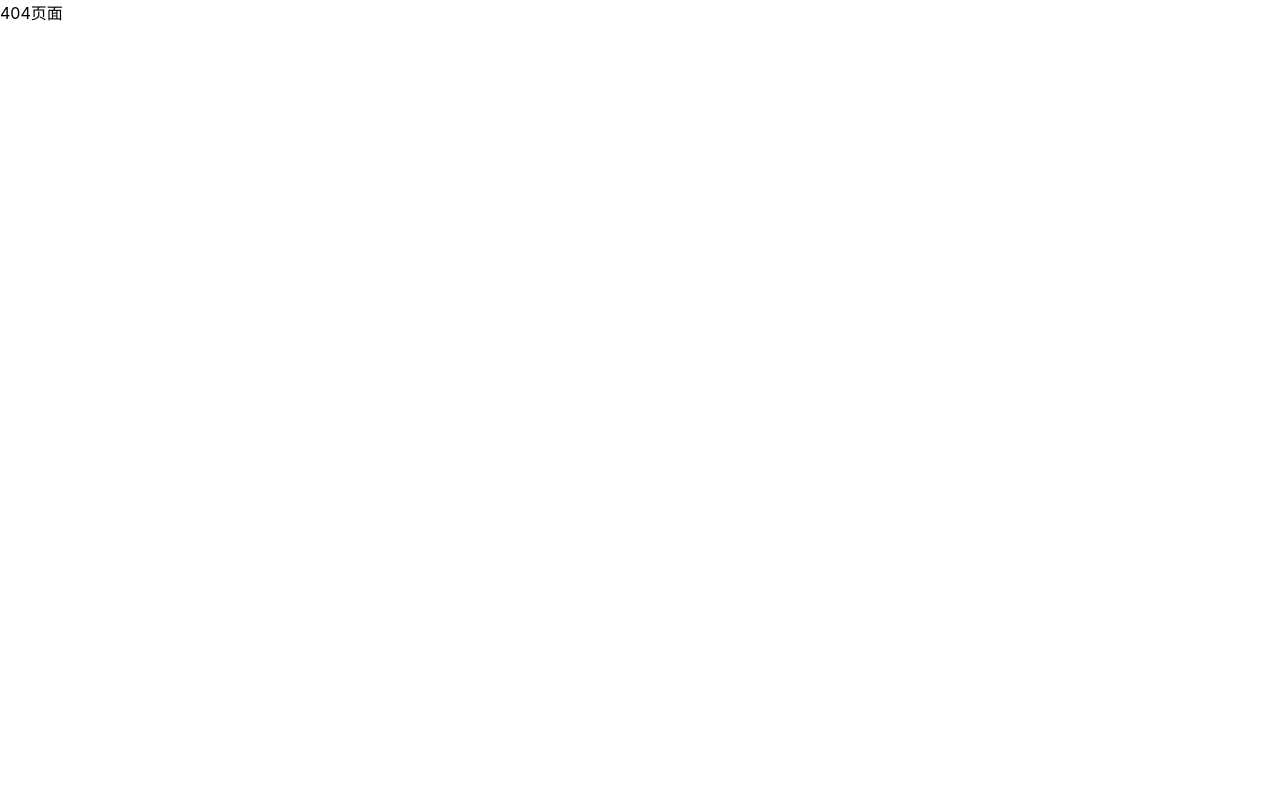
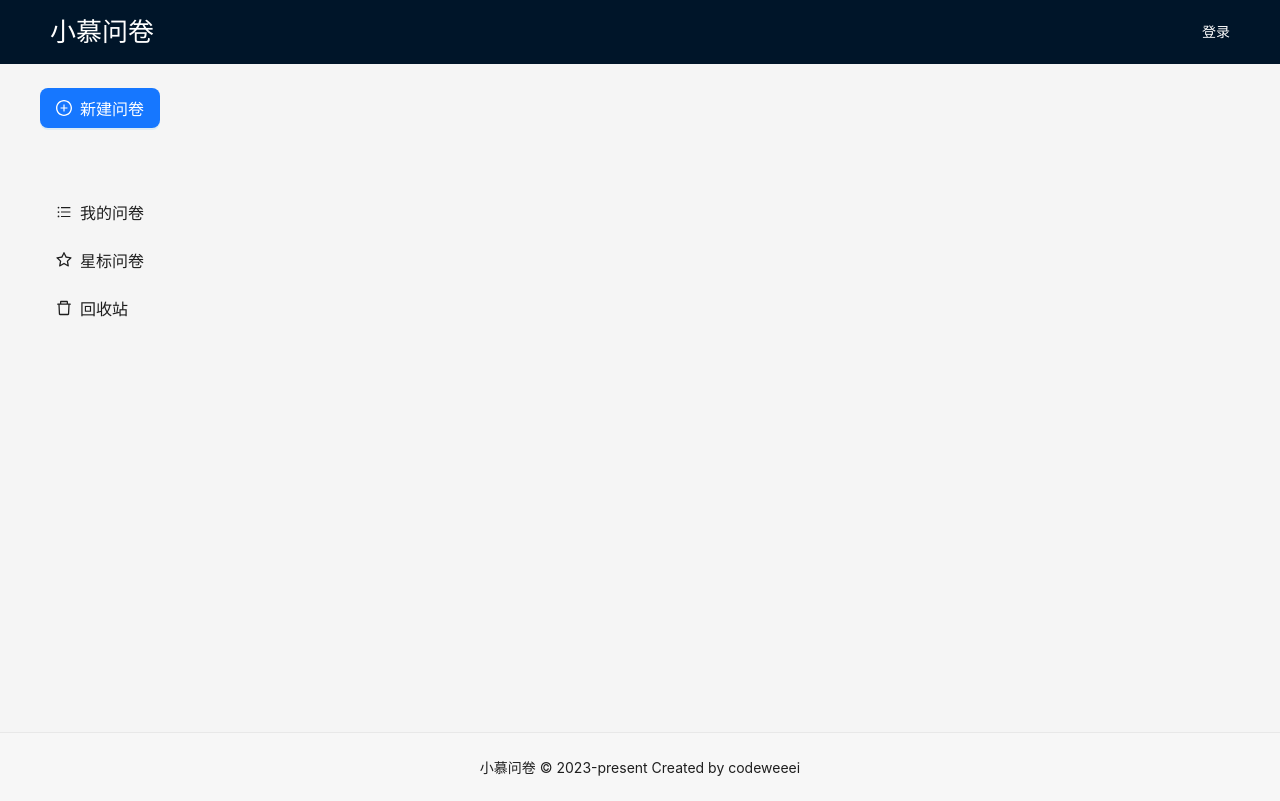
Before and after one commit to codeweeei/react-ts, a React (Create React App) app: page /manage in a window 1280 px wide. Built offline with nearby package versions, Linux system fonts and the light colour scheme.

Commit message:
feat: 使用antd重构管理列表页面

```diff
--- a/package.json
+++ b/package.json
@@ -3,6 +3,7 @@
   "version": "0.1.0",
   "private": true,
   "dependencies": {
+    "@ant-design/icons": "^5.2.5",
     "@testing-library/jest-dom": "^5.16.5",
     "@testing-library/react": "^13.4.0",
     "@testing-library/user-event": "^13.5.0",
--- /dev/null
+++ b/src/layouts/MainLayout.module.scss
@@ -0,0 +1,20 @@
+.header {
+    padding: 0 24rpx;
+    .left {
+        float: left;
+        font-size: 26px;
+        color: #fff;
+    }
+    .right {
+        float: right;
+        color: #fff;
+    }
+}
+.main {
+    min-height: calc(100vh - 64px - 68px); // 100vh - header高度 - footer高度
+}
+.footer {
+    text-align: center;
+    background-color: #f7f7f7;
+    border-top: 1px solid #e8e8e8;
+}
--- a/src/layouts/MainLayout.tsx
+++ b/src/layouts/MainLayout.tsx
@@ -1,15 +1,22 @@
 import React, { FC } from 'react'
 import { Outlet } from 'react-router-dom'
+import { Layout } from 'antd'
+import styles from './MainLayout.module.scss'
+
+const { Header, Content, Footer } = Layout
 const MainLayout: FC = () => {
   return (
-    <>
-      <div>MainLayout header</div>
-      <div>
+    <Layout>
+      <Header className={styles.header}>
+        <div className={styles.left}>小慕问卷</div>
+        <div className={styles.right}>登录</div>
+      </Header>
+      <Content className={styles.main}>
         {/* 插槽 */}
         <Outlet></Outlet>
-      </div>
-      <div>MainLayout footer</div>
-    </>
+      </Content>
+      <Footer className={styles.footer}>小慕问卷 &copy; 2023-present Created by codeweeei</Footer>
+    </Layout>
   )
 }
 export default MainLayout
--- a/src/layouts/ManageLayout.tsx
+++ b/src/layouts/ManageLayout.tsx
@@ -1,10 +1,45 @@
 import React, { FC } from 'react'
-import { Outlet } from 'react-router-dom'
+import { Outlet, useNavigate, useLocation } from 'react-router-dom'
+import { Button, Space, Divider } from 'antd'
+import { PlusCircleOutlined, BarsOutlined, StarOutlined, DeleteOutlined } from '@ant-design/icons'
 import styles from './ManageLayout.module.scss'
 const ManageLayout: FC = () => {
+  const nav = useNavigate()
+  const { pathname } = useLocation()
   return (
     <div className={styles.container}>
-      <div className={styles.left}>ManageLayout left</div>
+      <div className={styles.left}>
+        <Space direction="vertical">
+          <Button type="primary" size="large" icon={<PlusCircleOutlined />}>
+            新建问卷
+          </Button>
+          <Divider style={{ borderTop: 'none' }}></Divider>
+          <Button
+            type={pathname.startsWith('/manage/list') ? 'default' : 'text'}
+            size="large"
+            icon={<BarsOutlined />}
+            onClick={() => nav('/manage/list')}
+          >
+            我的问卷
+          </Button>
+          <Button
+            type={pathname.startsWith('/manage/star') ? 'default' : 'text'}
+            size="large"
+            icon={<StarOutlined />}
+            onClick={() => nav('/manage/star')}
+          >
+            星标问卷
+          </Button>
+          <Button
+            type={pathname.startsWith('/manage/garbage') ? 'default' : 'text'}
+            size="large"
+            icon={<DeleteOutlined />}
+            onClick={() => nav('/manage/garbage')}
+          >
+            回收站
+          </Button>
+        </Space>
+      </div>
       <div className={styles.right}>
         <Outlet></Outlet>
       </div>
--- a/src/pages/Home.tsx
+++ b/src/pages/Home.tsx
@@ -6,11 +6,11 @@ function Home() {
   useTitle('首页')
   const nav = useNavigate()
   const navTo = (url: string) => {
-    // nav(url)
-    nav({
-      pathname: url,
-      search: 'name=codeweeei',
-    })
+    nav(url)
+    // nav({
+    //   pathname: url,
+    //   search: 'name=codeweeei',
+    // })
   }
   return (
     <>
@@ -26,7 +26,7 @@ function Home() {
         <br />
         <button
           onClick={() => {
-            navTo('/list')
+            navTo('/manage/list')
           }}
         >
           列表
--- /dev/null
+++ b/src/pages/manages/GarbageList.tsx
@@ -0,0 +1,10 @@
+import React, { FC } from 'react'
+
+const GarbageList: FC = () => {
+  return (
+    <>
+      <div>垃圾</div>
+    </>
+  )
+}
+export default GarbageList
--- a/src/pages/manages/ListDemo.tsx
+++ b/src/pages/manages/ListDemo.tsx
@@ -12,7 +12,7 @@ const ListDemo: FC = () => {
     { id: 'q3', title: '问卷3', isPublished: false },
     { id: 'q4', title: '问卷4', isPublished: true },
   ])
-  const { error, data, loading } = useGetQuestionList(10, 1)
+  const { data } = useGetQuestionList(10, 1)
   console.log(data)
   // 增
   const addNew = () => {
--- /dev/null
+++ b/src/pages/manages/StarList.tsx
@@ -0,0 +1,11 @@
+import React, { FC } from 'react'
+
+const StarList: FC = () => {
+  return (
+    <>
+      <div>star</div>
+    </>
+  )
+}
+
+export default StarList
```
Also changed, not shown: src/router/index.tsx (+12 -2 lines), 1 other file (tests, documents, lock files or other folders).
